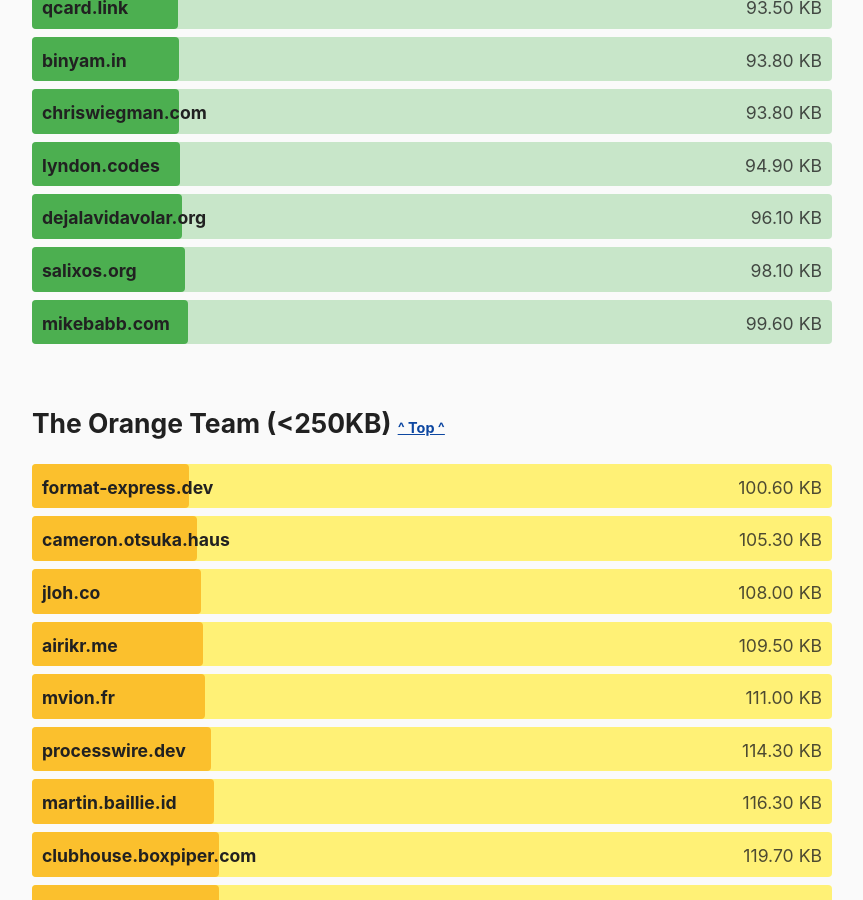
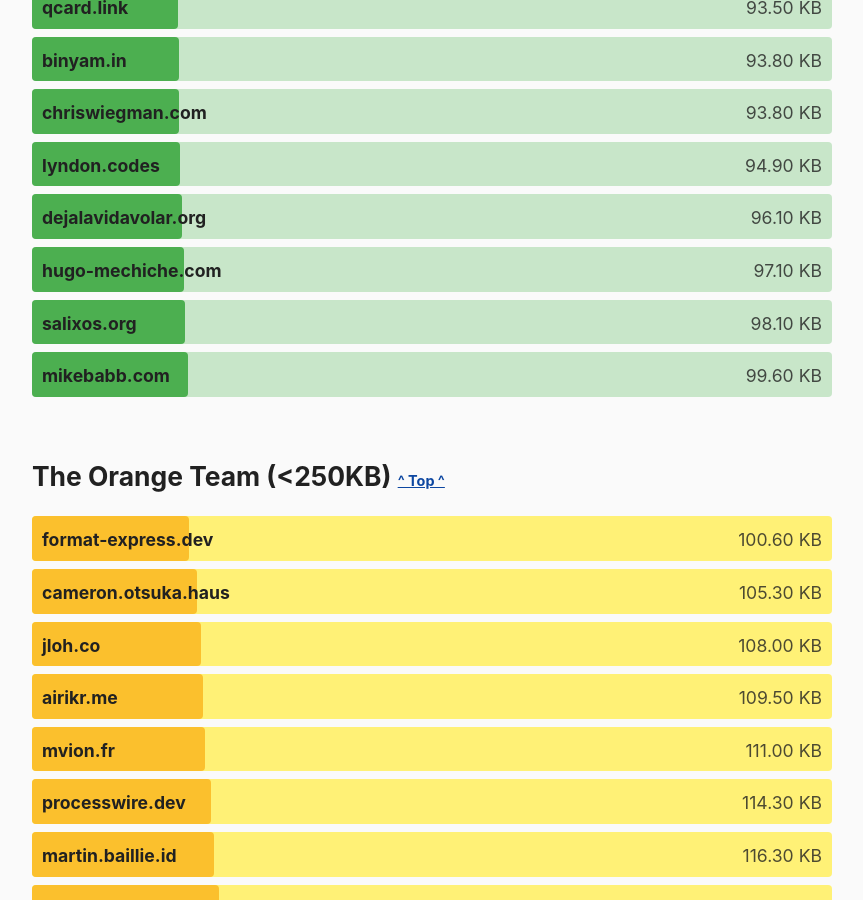
Before and after one commit to kevquirk/512kb.club, a Jekyll site: the page built from index.md, in a window 1280 px wide and 900 px high, scrolled down 9896 px. Shown: the whole window, without its empty margins (208-1071 px from the left). Built offline with Jekyll 4.4.1, drawn with Linux system fonts in a browser that asks for light colours.

Commit message:
Add hugo-mechiche.com
GTMetrix: https://gtmetrix.com/reports/hugo-mechiche.com/KPfCpi1Z/

```diff
--- a/_data/sites.yml
+++ b/_data/sites.yml
@@ -557,6 +557,11 @@
   url: https://hugo.md/
   size: 54.6
   last_checked: N/A
+
+- domain: hugo-mechiche.com
+  url: https://hugo-mechiche.com/
+  size: 97.1
+  last_checked: 2021-07-11
 
 - domain: hunden.linuxkompis.se
   url: https://hunden.linuxkompis.se/
```
